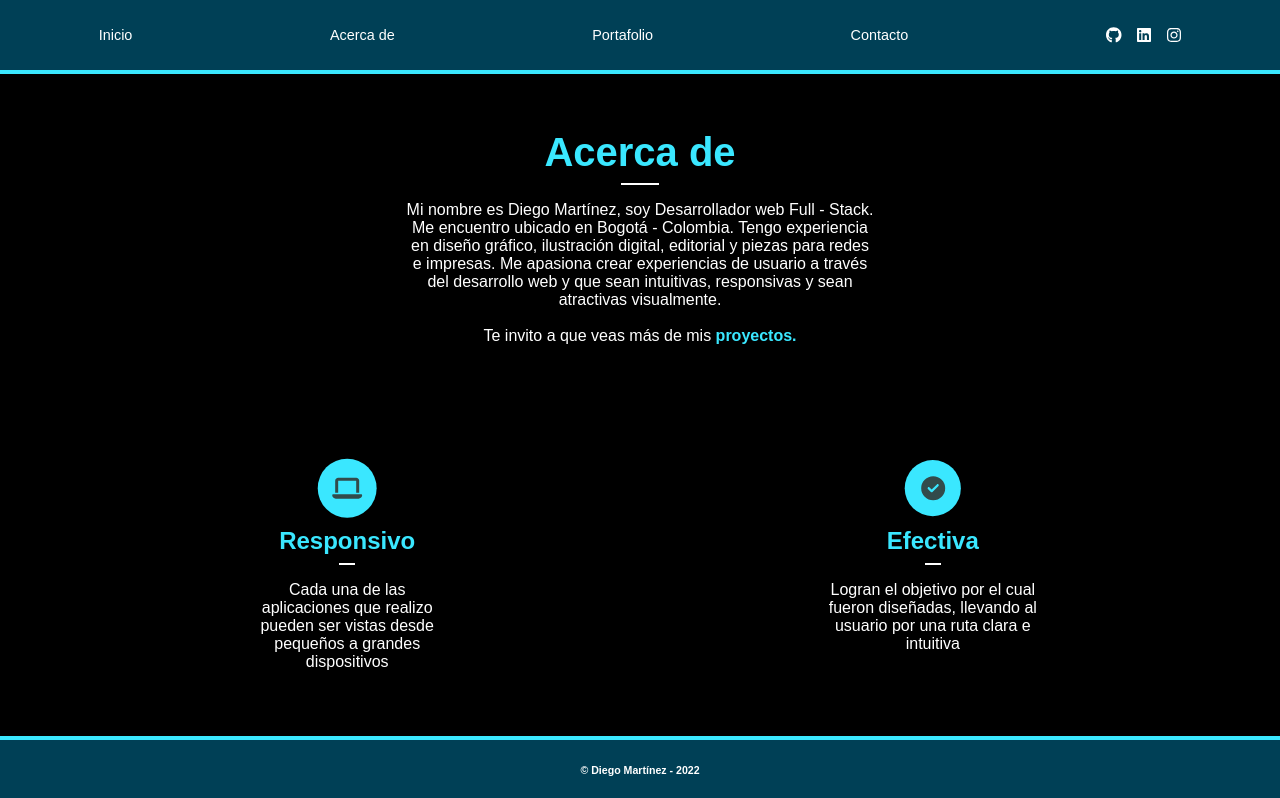
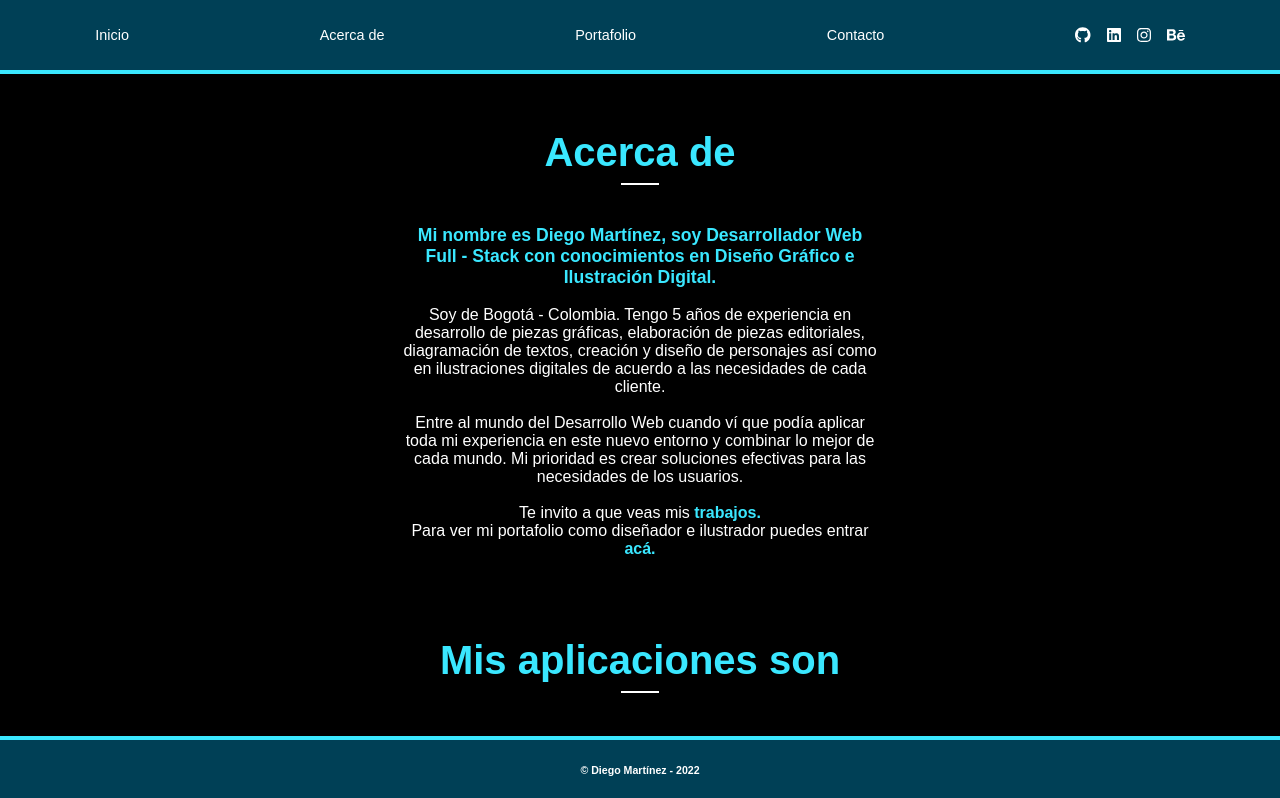
Before and after one commit to DiegoEMartinezZ/PortfolioWeb, a React (Create React App) app: page / in a window 1280 px wide. Shown: the top 798 px of the page. Built offline with nearby package versions, Linux system fonts and the light colour scheme.

Commit message:
se cambio la descripcion del acerca de mi

```diff
--- a/src/components/abilities/Abilities.js
+++ b/src/components/abilities/Abilities.js
@@ -1,11 +1,11 @@
-import React from "react";
+import React from 'react';
 import {
   faCircleCheck,
   faLaptop,
   faPalette,
   faWandSparkles,
-} from "@fortawesome/free-solid-svg-icons";
-import { AbilitiesSection } from "./AbilitiesSection";
+} from '@fortawesome/free-solid-svg-icons';
+import { AbilitiesSection } from './AbilitiesSection';
 
 export const Abilities = () => {
   return (
@@ -14,25 +14,25 @@ export const Abilities = () => {
       <section className="abilities">
         <AbilitiesSection
           icon={faLaptop}
-          title="Responsivo"
+          title="Responsivas"
           description="Cada una de las aplicaciones que realizo pueden ser vistas desde pequeños a grandes dispositivos"
         />
 
         <AbilitiesSection
           icon={faCircleCheck}
-          title="Efectiva"
+          title="Efectivas"
           description="Logran el objetivo por el cual fueron diseñadas, llevando al usuario por una ruta clara e intuitiva"
         />
 
         <AbilitiesSection
           icon={faWandSparkles}
-          title="Innovador"
+          title="Innovadoras"
           description="Excelente interacción con el ususario. Diseño UI/UX"
         />
 
         <AbilitiesSection
           icon={faPalette}
-          title="Llamativo"
+          title="Llamativas"
           description="Gran combinación de colores que crean una experiencia agradable"
         />
       </section>
--- a/src/components/about/About.js
+++ b/src/components/about/About.js
@@ -12,18 +12,39 @@ export const About = () => {
         {/*Parte de foto mia + descripcion*/}
         <section className="about-description">
           <p className="info">
-            Mi nombre es Diego Martínez, soy Desarrollador web Full - Stack. Me
-            encuentro ubicado en Bogotá - Colombia. Tengo experiencia en diseño
-            gráfico, ilustración digital, editorial y piezas para redes e
-            impresas. Me apasiona crear experiencias de usuario a través del
-            desarrollo web y que sean intuitivas, responsivas y sean atractivas
-            visualmente.
+            <h4 className="about-important">
+              Mi nombre es Diego Martínez, soy Desarrollador Web Full - Stack
+              con conocimientos en Diseño Gráfico e Ilustración Digital.
+            </h4>
+            <br />
+            Soy de Bogotá - Colombia. Tengo 5 años de experiencia en desarrollo
+            de piezas gráficas, elaboración de piezas editoriales, diagramación
+            de textos, creación y diseño de personajes así como en ilustraciones
+            digitales de acuerdo a las necesidades de cada cliente.
             <br />
             <br />
-            Te invito a que veas más de mis
-            <a href="#projects"> proyectos. </a>
+            Entre al mundo del Desarrollo Web cuando ví que podía aplicar toda
+            mi experiencia en este nuevo entorno y combinar lo mejor de cada
+            mundo. Mi prioridad es crear soluciones efectivas para las
+            necesidades de los usuarios.
+            <br />
+            <br />
+            Te invito a que veas mis
+            <a href="#projects"> trabajos. </a>
+            <br />
+            Para ver mi portafolio como diseñador e ilustrador puedes entrar
+            <a
+              href="https://www.behance.net/srmiel"
+              target="_blank"
+              rel="noopener noreferrer"
+            >
+              {' '}
+              acá.
+            </a>
           </p>
         </section>
+        <h1 className="section-title"> Mis aplicaciones son </h1>
+        <div className="space"> </div>
         <Abilities />
       </section>
     </div>
--- a/src/components/about/styles.css
+++ b/src/components/about/styles.css
@@ -22,12 +22,6 @@ h1.section-title {
   color: #3ae7ff;
 }
 
-section.about-description,
-section.project-description,
-section.contact-description {
-  margin: 1rem;
-}
-
 h2.about-title {
   font-size: 3rem;
   margin: 2rem 0;
@@ -36,9 +30,13 @@ h2.about-title {
 
 p.info {
   padding: 0 40rem;
-  text-align: center;
   color: #fff;
-  margin: 1rem 0;
+  margin: 5rem 0;
+}
+
+h4.about-important {
+  color: #3ae7ff;
+  font-size: 1.1rem;
 }
 
 section p.info a {
@@ -76,7 +74,7 @@ article.ability-container {
   padding: 1.2rem;
   clip-path: circle(45% at 50% 50%);
   background-color: #3ae7ff;
-  color: #324b4b;
+  color: #000;
 }
 
 h2.ability-title {
@@ -94,7 +92,7 @@ p.ability-description {
 
 section.project-preview {
   display: grid;
-  grid-template-columns: 1fr 1fr;
+  grid-template-columns: 1fr;
   grid-gap: 3rem;
   padding: 5rem;
   margin: auto;
@@ -102,7 +100,6 @@ section.project-preview {
 
 article.project-section-preview {
   color: #fff;
-  border: #3ae7ff solid 1px;
   border-radius: 3rem;
   margin: 5rem 30rem;
   padding: 1rem;
@@ -130,6 +127,7 @@ button.view-code {
 
 button.view-site:hover,
 button.view-code:hover {
+  cursor: pointer;
   background-color: #3ae7ff;
   color: #004056;
 }
@@ -154,7 +152,7 @@ footer {
 
 @media (min-width: 1200px) {
   p.info {
-    margin: 0 30%;
+    margin: 2.5rem 30%;
   }
 
   p.ability-description {
@@ -175,6 +173,12 @@ footer {
   article.project-section-preview {
     margin: 5rem 8rem;
   }
+  section.abilities {
+    display: grid;
+    grid-template-columns: 0.5fr;
+    margin-top: 2rem;
+    padding: 1rem;
+  }
 }
 
 @media (min-width: 600px) {
@@ -183,17 +187,9 @@ footer {
   }
 
   section.abilities {
-    grid-template-columns: 1fr 1fr;
     font-size: 0.8rem;
-    margin: auto 0.5%;
-  }
-
-  section.project-preview {
-    grid-template-columns: 1fr;
-    align-items: center;
+    grid-template-rows: 1fr;
     justify-content: center;
-    grid-gap: 0rem;
-    padding: 0.5rem;
     margin: auto;
   }
 
--- a/src/components/navBar/NavBar.js
+++ b/src/components/navBar/NavBar.js
@@ -1,26 +1,16 @@
-import React from "react";
-import "../navBar/navbar.css";
-import { SocialMedia } from "../socialmedia/SocialMedia";
+import React from 'react';
+import '../navBar/navbar.css';
+import { SocialMedia } from '../socialmedia/SocialMedia';
+import { NavbarBtn } from './NavbarBtn';
 
 export const NavBar = () => {
   return (
     <div className="navbar-container">
       <ul className="navbar" id="navbar">
-        <a href="#navbar">
-          <li> Inicio </li>
-        </a>
-
-        <a href="#about">
-          <li> Acerca de </li>
-        </a>
-
-        <a href="#projects">
-          <li> Portafolio </li>
-        </a>
-
-        <a href="#contact">
-          <li> Contacto </li>
-        </a>
+        <NavbarBtn linkSection="#navbar" title="Inicio" />
+        <NavbarBtn linkSection="#about" title="Acerca de" />
+        <NavbarBtn linkSection="#projects" title="Portafolio" />
+        <NavbarBtn linkSection="#contact" title="Contacto" />
         <SocialMedia />
       </ul>
     </div>
--- /dev/null
+++ b/src/components/navBar/NavbarBtn.js
@@ -0,0 +1,11 @@
+import React from 'react';
+
+export const NavbarBtn = ({ linkSection, title }) => {
+  return (
+    <div>
+      <a href={linkSection}>
+        <li> {title} </li>
+      </a>
+    </div>
+  );
+};
--- a/src/components/socialmedia/SocialMedia.js
+++ b/src/components/socialmedia/SocialMedia.js
@@ -1,10 +1,11 @@
-import React from "react";
+import React from 'react';
 import {
+  faBehance,
   faGithub,
   faInstagram,
   faLinkedin,
-} from "@fortawesome/free-brands-svg-icons";
-import { FontAwesomeIcon } from "@fortawesome/react-fontawesome";
+} from '@fortawesome/free-brands-svg-icons';
+import { FontAwesomeIcon } from '@fortawesome/react-fontawesome';
 
 export const SocialMedia = () => {
   return (
@@ -36,6 +37,15 @@ export const SocialMedia = () => {
           <FontAwesomeIcon icon={faInstagram} />
         </a>
       </li>
+      <li>
+        <a
+          href="https://www.behance.net/srmiel"
+          target="_blank"
+          rel="noopener noreferrer"
+        >
+          <FontAwesomeIcon icon={faBehance} />
+        </a>
+      </li>
     </div>
   );
 };
```
